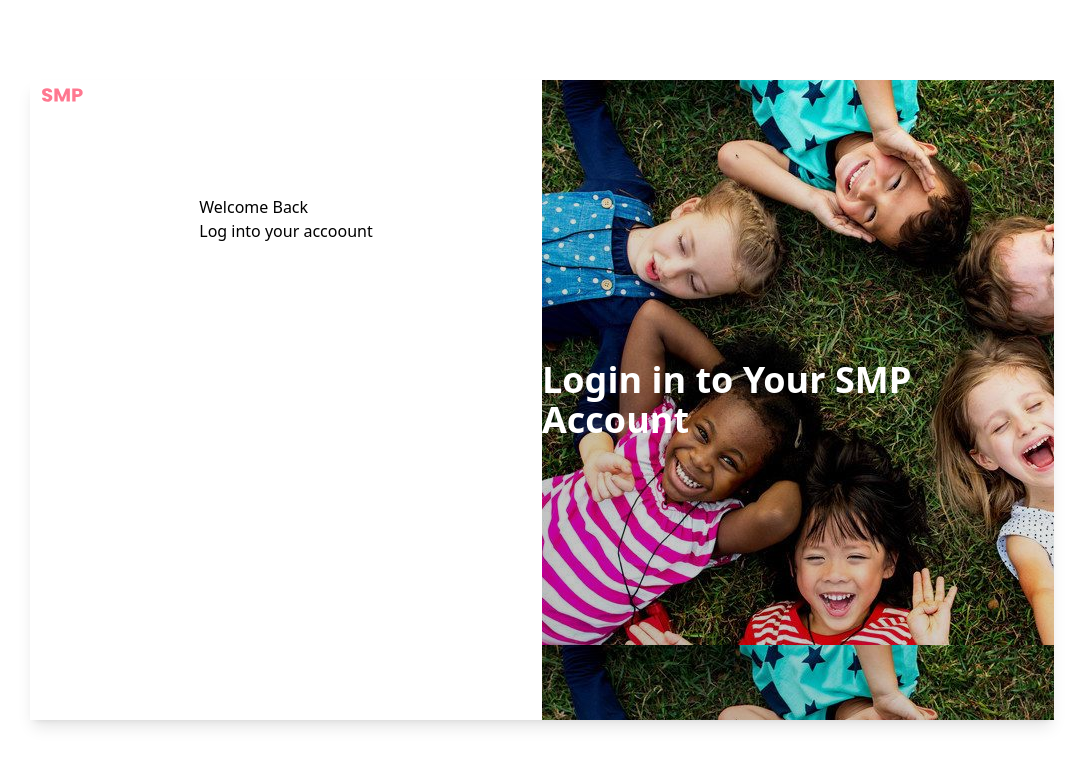
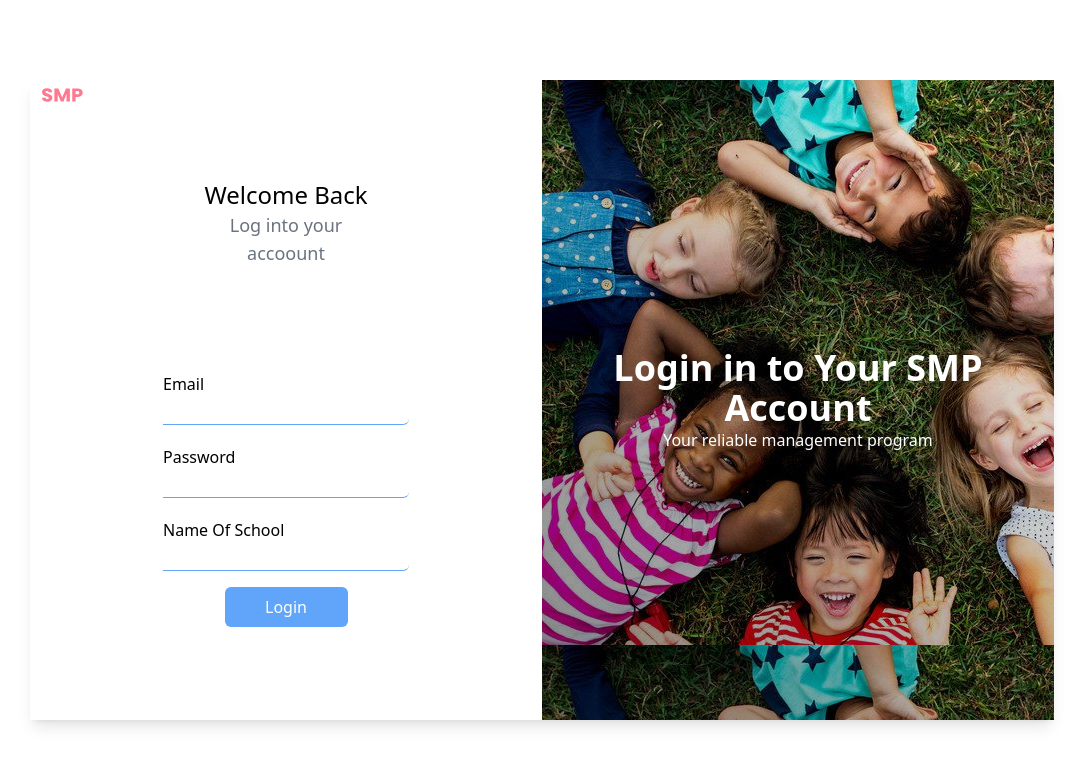
Before and after one commit to abiel13/scm, a React (Vite) app: page /login in a window 1280 px wide. Shown: the top 766 px of the page, without its empty margins (98-1183 px from the left). Built offline with nearby package versions, Linux system fonts and the light colour scheme.

Commit message:
login complete

```diff
--- a/src/index.css
+++ b/src/index.css
@@ -20,5 +20,5 @@ body::-webkit-scrollbar-thumb{
 
 
 .login{
-    background: linear-gradient(45deg,rgba(0, 0, 0, 0.281) ,transparent) ,  url(./images/lib.jpeg);
+    background: linear-gradient(45deg,rgba(0, 0, 0, 0.481) ,transparent) ,  url(./images/lib.jpeg);
 }
--- a/src/pages/Login.jsx
+++ b/src/pages/Login.jsx
@@ -1,27 +1,55 @@
-import React from 'react'
+import React from "react";
 import logo from "../images/SMP@2x.svg";
 
-
 function Login() {
-
   return (
-    <div className='w-screen h-screen flex items-center justify-center'>
-<div className='w-4/5 h-4/5 shadow-lg flex'>
-  <div className='h-full w-1/2 py-2 px-3  flex relative flex-col items-center' >
-  <img src={logo} alt="" className='w-1/12 self-start' />
-  <form className='px-3 py-2 w-3/4 mt-6 h-5/6 absolute bottom-0 bg-white flex flex-col items-center'  action="">
-    <div><h2>Welcome Back</h2>
-<p>Log into your accoount</p></div>
-
-  </form></div>
-  <div className='w-1/2 h-full login flex items-center justify-center '>
-    <h3 className='text-white font-bold text-4xl'>Login in to Your SMP Account</h3>
-  </div>
-
-</div>
-
+    <div className="w-screen h-screen flex items-center justify-center">
+      <div className="w-4/5 h-4/5 shadow-lg flex">
+        <div className="h-full w-full md:w-1/2 lg:w-1/2 py-2 px-3  flex relative flex-col items-center">
+          <img src={logo} alt="" className="w-3/5 md:w-2/12 md:self-start lg:w-1/12 lg:self-start" />
+          <form
+            className="px-3 py-2 w-3/4 mt-6 h-5/6 relative md:absolute lg:absolute bottom-4 bg-white flex flex-col items-center"
+            action=""
+          >
+            <div className=" w-3/4 md:1/2 lg:w-1/2 leading-4 text-center">
+              <h2 className="font-medium text-2xl">Welcome Back</h2>
+              <p className="w-full text-lg text-gray-500 ">Log into your accoount</p>
+            </div>
+            <div className="h-full flex-col flex px-3 w-full  justify-center md:w-3/4 lg:w-3/4 mt-9">
+              <label className="flex flex-col items-start" htmlFor="">
+                <p>Email</p>
+                <input
+                  type="Email"
+                  className="border-b border-blue-400 px-1 py-1  outline-none text-sm w-full rounded-br-md"
+                />
+              </label>
+              <label className="flex flex-col items-start mt-5" htmlFor="">
+                <p>Password</p>
+                <input
+                  type="password"
+                  className="border-b  border-blue-400 px-1 py-1  outline-none text-sm w-full rounded-br-md"
+                />
+              </label>
+              <label className="flex flex-col items-start mt-5" htmlFor="">
+                <p>Name Of School</p>
+                <input
+                  type="text"
+                  className="border-b  border-blue-400 px-1 py-1  outline-none text-sm w-full rounded-br-md"
+                />
+              </label>
+              <button className="bg-blue-400 px-3 self-center py-2 w-1/2 rounded-md text-white font-medium mt-4">Login</button>
+            </div>
+          </form>
+        </div>
+        <div className="hidden md:w-1/2 md:flex lg:w-1/2 h-full login flex-col lg:flex items-center justify-center ">
+          <h3 className="text-white font-bold text-center text-4xl ">
+            Login in to Your SMP Account
+          </h3>
+          <p className="text-white text-center">Your reliable management program</p>
+        </div>
+      </div>
     </div>
-  )
+  );
 }
 
-export default Login
+export default Login;
```
